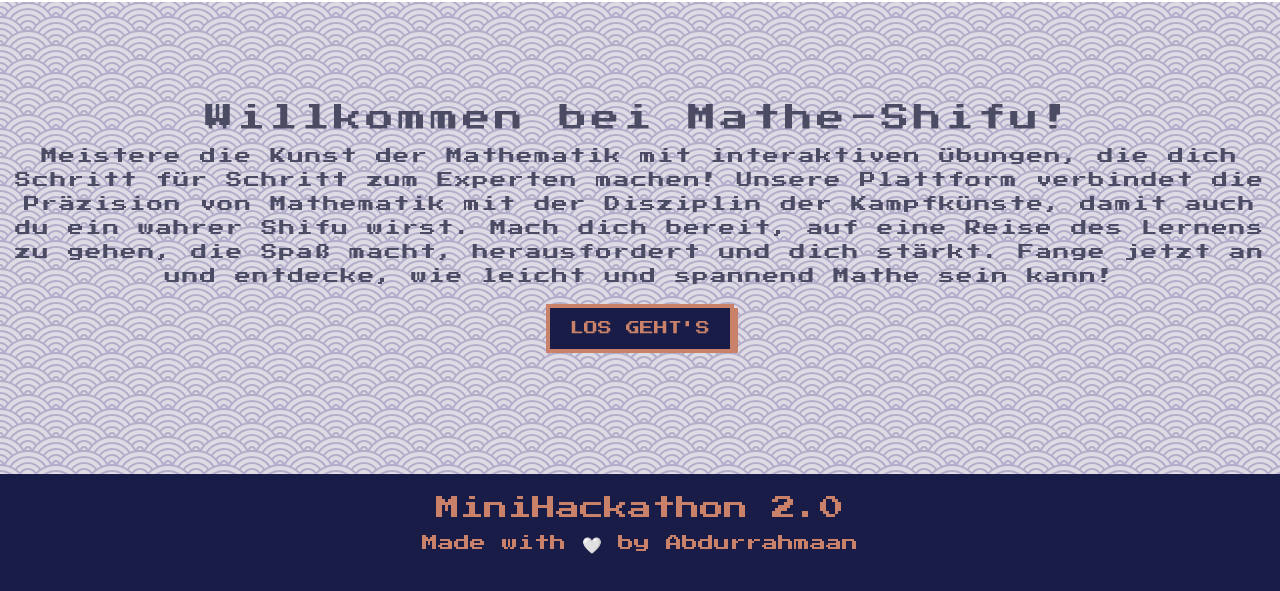
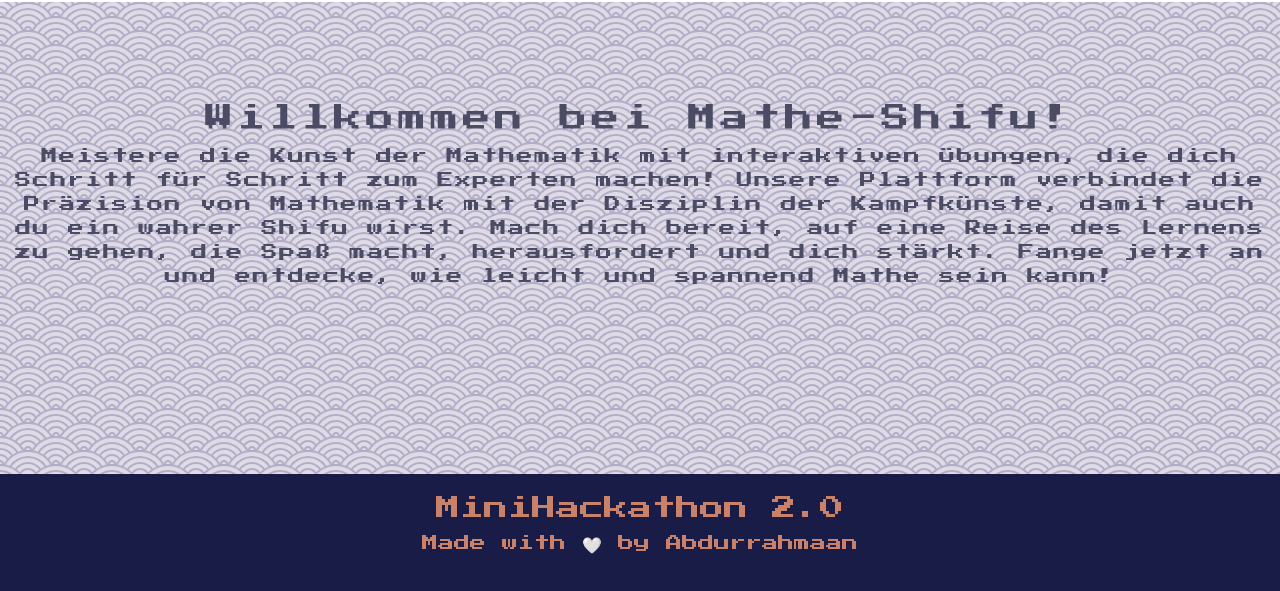
Before and after one commit to Abdurrahmaan-Bica/mathe-shifu, a website: page index.html in a window 1280 px wide. Shown: the part 209-800 px from the top of the page. Drawn offline with nearby package versions, Linux system fonts and the light colour scheme.

Commit message:
removed button called los geht's on the index.html file

```diff
--- a/index.html
+++ b/index.html
@@ -52,7 +52,6 @@
           <h3>Willkommen bei Mathe-Shifu!</h3>
           <p>Meistere die Kunst der Mathematik mit interaktiven Übungen, die dich Schritt für Schritt zum Experten machen! Unsere Plattform verbindet die Präzision von Mathematik mit der Disziplin der Kampfkünste, damit auch du ein wahrer Shifu wirst.
           Mach dich bereit, auf eine Reise des Lernens zu gehen, die Spaß macht, herausfordert und dich stärkt. Fange jetzt an und entdecke, wie leicht und spannend Mathe sein kann!</p>
-          <a href="generator.html"><button class="pixel-button">Los geht's</button></a>
         </div>
 
 
@@ -71,5 +70,6 @@
      </footer>
 
 
+
 </body>
 </html>
```
